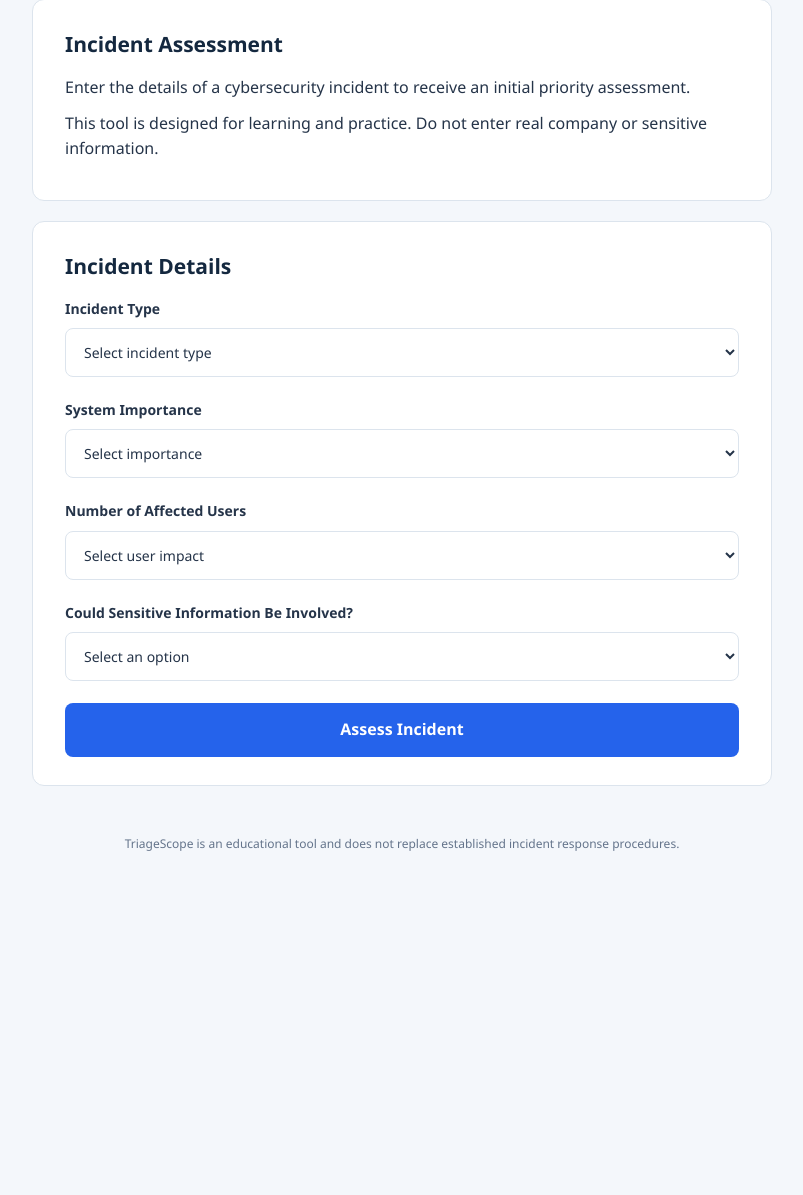
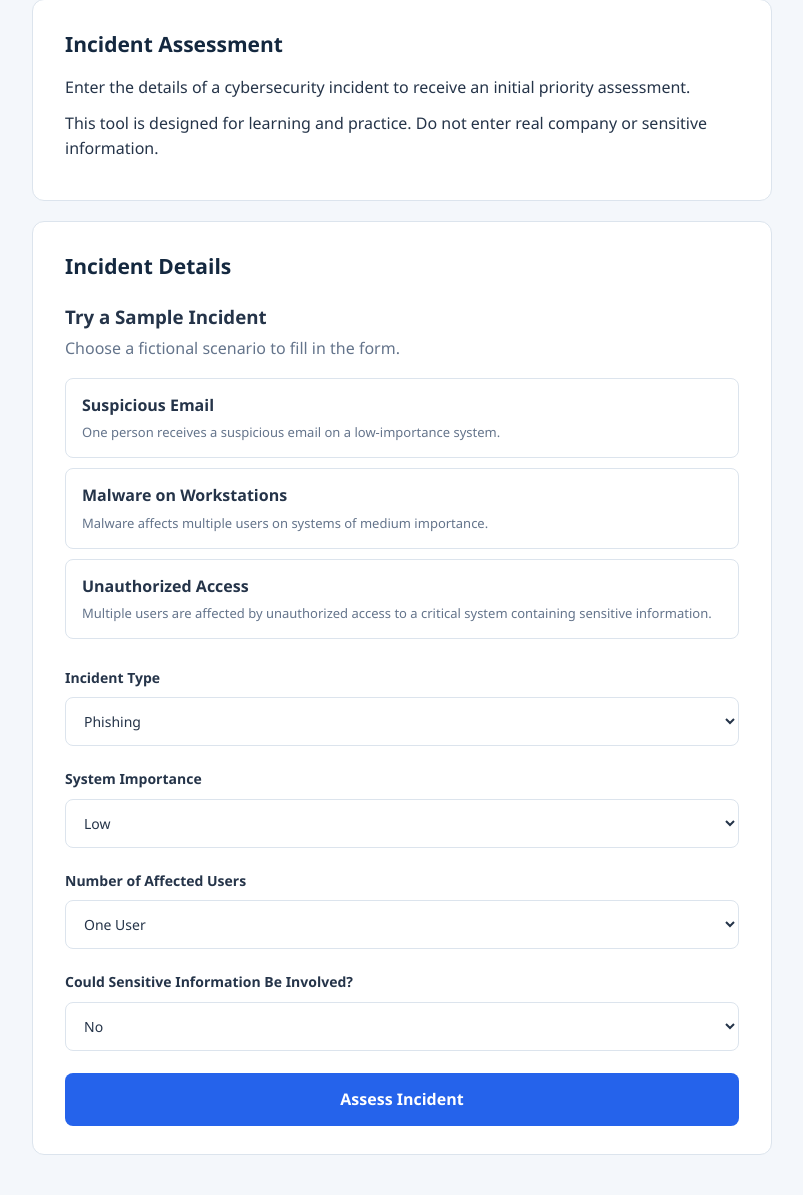
Before and after one commit to coopersincere01/TriageScope, a Flask app: page /?sample=suspicious-email in a window 1280 px wide. Shown: the part 211-1406 px from the top of the page, without its empty margins (238-1041 px from the left). Before the commit the page ends 1062 px from the top, so only its background shows below. Run offline with Flask 3, Linux system fonts and the light colour scheme.

Commit message:
feat: add fictional sample incident scenarios

```diff
--- a/app.py
+++ b/app.py
@@ -2,6 +2,7 @@ import os
 from flask import Flask, render_template, request
 from scoring import calculate_priority
 from guidance import build_explanation, build_checklist
+from sample_incidents import SAMPLE_INCIDENTS, SAMPLES_BY_ID
 
 app = Flask(__name__)
 
@@ -38,6 +39,11 @@ def index():
     submitted = False
     result = None
 
+    if request.method == "GET":
+        sample = SAMPLES_BY_ID.get(request.args.get("sample", ""))
+        if sample:
+            form_values = sample["fields"].copy()
+
     if request.method == "POST":
 
         for field, allowed in ALLOWED_VALUES.items():
@@ -70,6 +76,7 @@ def index():
         submitted=submitted,
         form_values=form_values,
         result=result,
+        sample_incidents=SAMPLE_INCIDENTS,
         field_labels=FIELD_LABELS
     ), 400 if errors else 200
 
--- /dev/null
+++ b/sample_incidents.py
@@ -0,0 +1,41 @@
+"""Fictional practice scenarios for TriageScope."""
+
+SAMPLE_INCIDENTS = [
+    {
+        "id": "suspicious-email",
+        "title": "Suspicious Email",
+        "description": "One person receives a suspicious email on a low-importance system.",
+        "fields": {
+            "incident_type": "phishing",
+            "system_importance": "low",
+            "affected_users": "one",
+            "sensitive_data": "no",
+        },
+    },
+    {
+        "id": "workstation-malware",
+        "title": "Malware on Workstations",
+        "description": "Malware affects multiple users on systems of medium importance.",
+        "fields": {
+            "incident_type": "malware",
+            "system_importance": "medium",
+            "affected_users": "multiple",
+            "sensitive_data": "no",
+        },
+    },
+    {
+        "id": "unauthorized-access",
+        "title": "Unauthorized Access",
+        "description": "Multiple users are affected by unauthorized access to a critical system containing sensitive information.",
+        "fields": {
+            "incident_type": "unauthorized_access",
+            "system_importance": "high",
+            "affected_users": "multiple",
+            "sensitive_data": "yes",
+        },
+    },
+]
+
+SAMPLES_BY_ID = {
+    sample["id"]: sample for sample in SAMPLE_INCIDENTS
+}
--- a/static/styles.css
+++ b/static/styles.css
@@ -227,3 +227,48 @@ footer {
     font-size: 13px;
     margin-bottom: 0;
 }
+/* Fictional sample incident selection */
+.sample-section {
+    margin: 6px 0 28px;
+}
+
+.sample-section h3 {
+    margin-bottom: 4px;
+}
+
+.sample-section p {
+    color: var(--muted);
+    margin-top: 0;
+}
+
+.sample-list {
+    display: grid;
+    gap: 10px;
+}
+
+.sample-card {
+    display: flex;
+    flex-direction: column;
+    gap: 4px;
+    padding: 14px 16px;
+    border: 1px solid var(--border);
+    border-radius: 8px;
+    color: var(--text);
+    text-decoration: none;
+}
+
+.sample-card span {
+    color: var(--muted);
+    font-size: 13px;
+}
+
+.sample-card:hover,
+.sample-card:focus-visible {
+    border-color: var(--blue);
+    background: #eff6ff;
+}
+
+.sample-card:focus-visible {
+    outline: 3px solid #93c5fd;
+    outline-offset: 2px;
+}
--- a/templates/index.html
+++ b/templates/index.html
@@ -30,6 +30,20 @@
 
         <section class="form-section">
             <h2>Incident Details</h2>
+
+            <div class="sample-section">
+                <h3>Try a Sample Incident</h3>
+                <p>Choose a fictional scenario to fill in the form.</p>
+                <div class="sample-list">
+                    {% for sample in sample_incidents %}
+                    <a class="sample-card"
+                       href="{{ url_for('index', sample=sample['id']) }}">
+                        <strong>{{ sample['title'] }}</strong>
+                        <span>{{ sample['description'] }}</span>
+                    </a>
+                    {% endfor %}
+                </div>
+            </div>
 
             {% if errors %}
             <div class="error-box" role="alert">
```
Also changed, not shown: tests/test_sample_incidents.py (added, +48 -0 lines).
